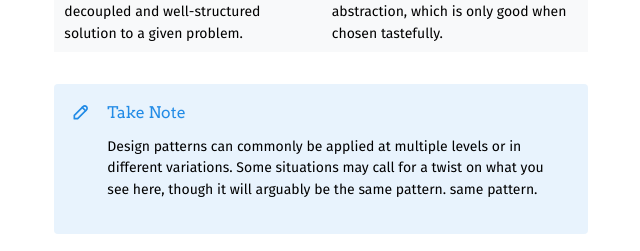
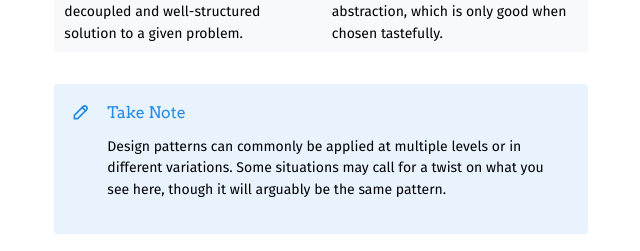
Before and after one commit to mfreema1/personal-site-v2, a React (Vite) app: page /breadth/S01B in a window 1280 px wide. Shown: the part 1062-1313 px from the top of the page, without its empty margins (319-959 px from the left). Built offline with nearby package versions, Linux system fonts and the light colour scheme.

Commit message:
Fix typo.

```diff
--- a/src/pages/breadth/S01B.tsx
+++ b/src/pages/breadth/S01B.tsx
@@ -93,7 +93,7 @@ export function S01B({ colorScheme }: S01BProps) {
         <Note>
           Design patterns can commonly be applied at multiple levels or in
           different variations. Some situations may call for a twist on what you
-          see here, though it will arguably be the same pattern. same pattern.
+          see here, though it will arguably be the same pattern.
         </Note>
 
         <Section title="Factory">
```
